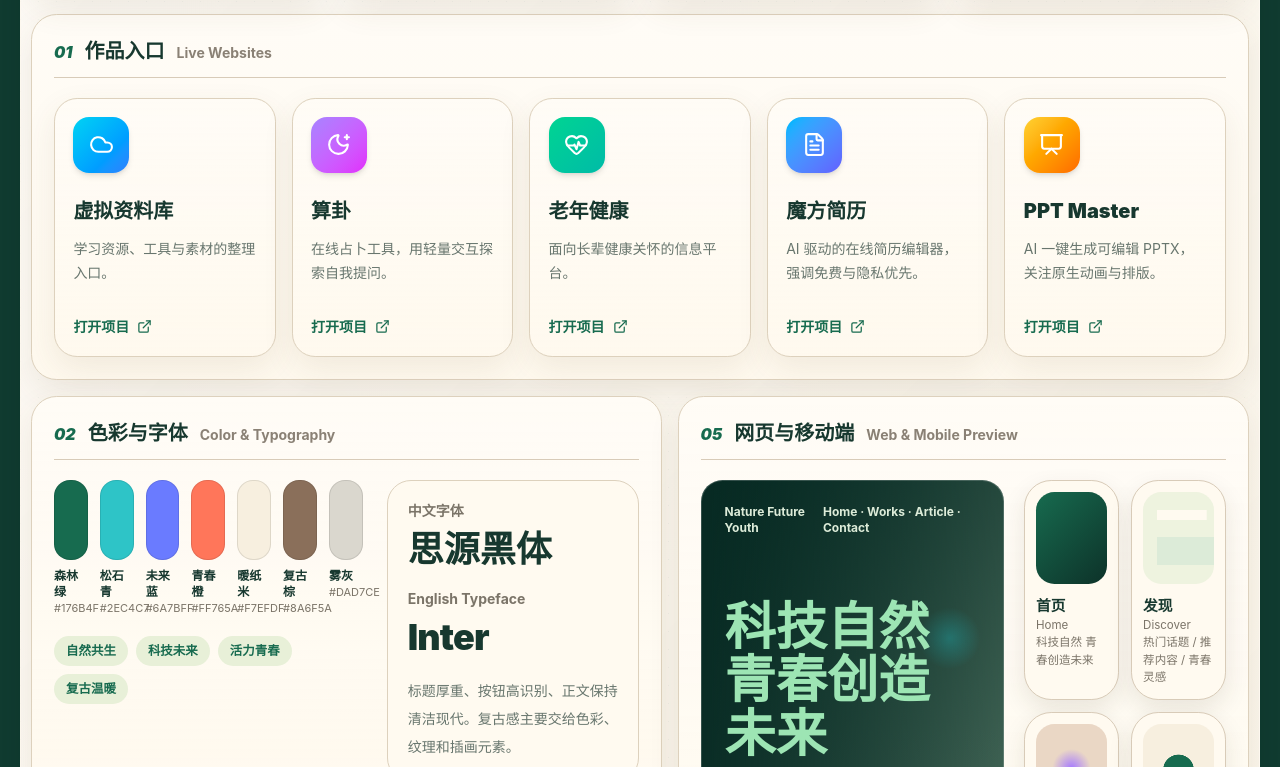
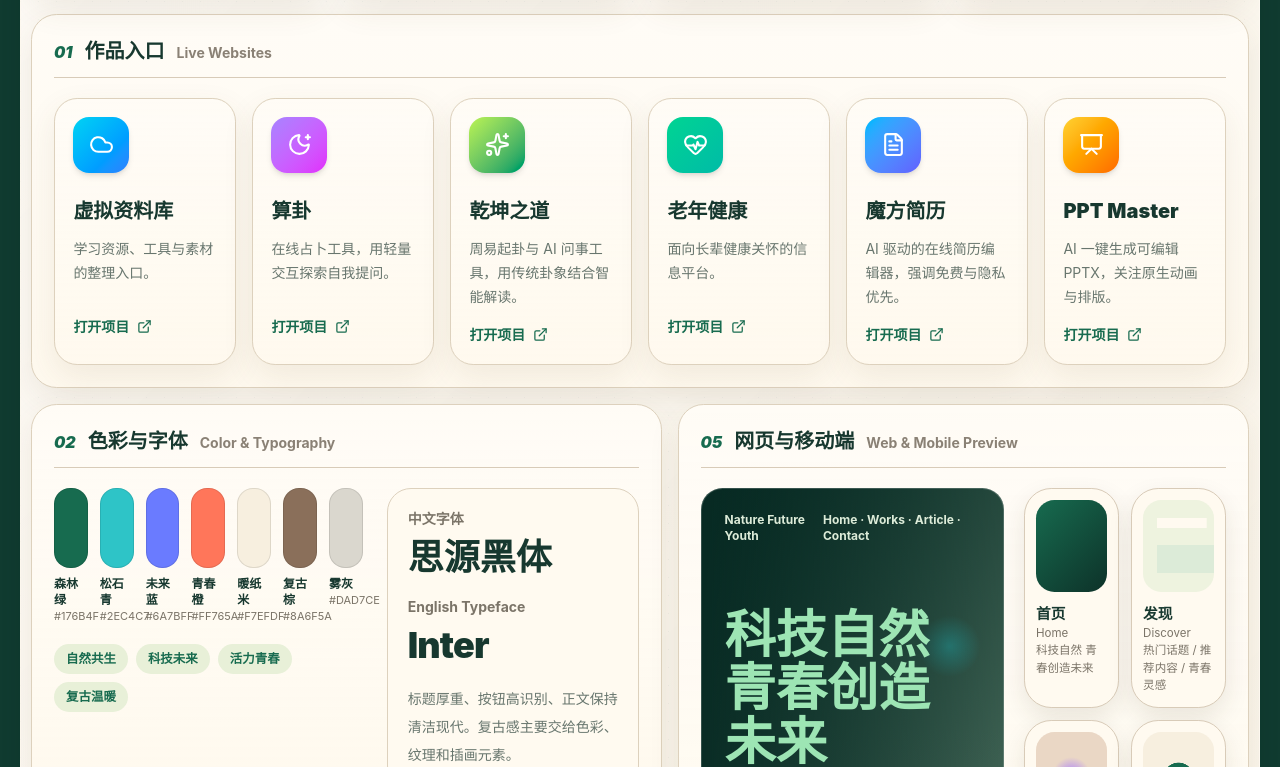
Before and after one commit to zaz52/-, a React (Vite) app: page / in a window 1280 px wide. Shown: the part 793-1560 px from the top of the page. Built offline with nearby package versions, Linux system fonts and the light colour scheme.

Commit message:
Add Qian Kun divination site to portfolio

```diff
--- a/src/App.tsx
+++ b/src/App.tsx
@@ -159,7 +159,7 @@ function PortfolioWork() {
   return (
     <section id="work" className="system-panel mt-4">
       <SectionTitle index="01" title="作品入口" subtitle="Live Websites" />
-      <div className="grid gap-4 md:grid-cols-2 lg:grid-cols-5">
+      <div className="grid gap-4 md:grid-cols-2 lg:grid-cols-3 xl:grid-cols-6">
         {websites.map((site) => (
           <a key={site.href} href={site.href} target="_blank" rel="noopener noreferrer" className="nature-card group">
             <div className={`grid size-14 place-items-center rounded-2xl bg-gradient-to-br ${site.accent} text-white shadow-md`}>
--- a/src/data/portfolio.ts
+++ b/src/data/portfolio.ts
@@ -25,7 +25,7 @@ export const profile = {
 };
 
 export const stats = [
-  { value: '5+', label: '在线作品入口' },
+  { value: '6+', label: '在线作品入口' },
   { value: 'AI+Web', label: '主要方向' },
   { value: '24h', label: '持续迭代节奏' },
 ];
@@ -62,6 +62,13 @@ export const websites = [
     description: '在线占卜工具，用轻量交互探索自我提问。',
     href: 'https://suanguan.netlify.app/',
     accent: 'from-violet-400 to-fuchsia-500',
+  },
+  {
+    icon: Sparkles,
+    name: '乾坤之道',
+    description: '周易起卦与 AI 问事工具，用传统卦象结合智能解读。',
+    href: 'https://yulesuangua.pages.dev/',
+    accent: 'from-lime-300 to-emerald-600',
   },
   {
     icon: HeartPulse,
```
